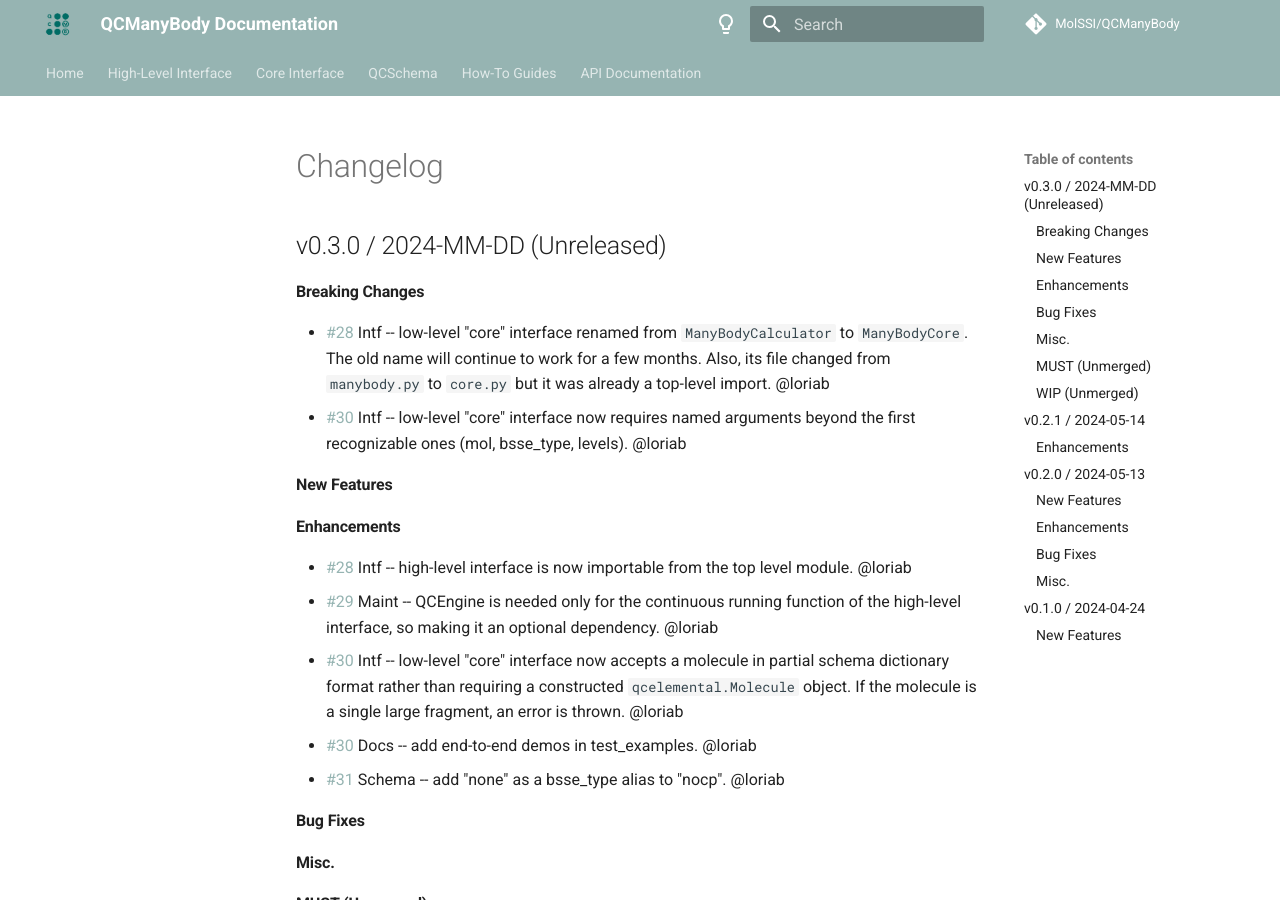
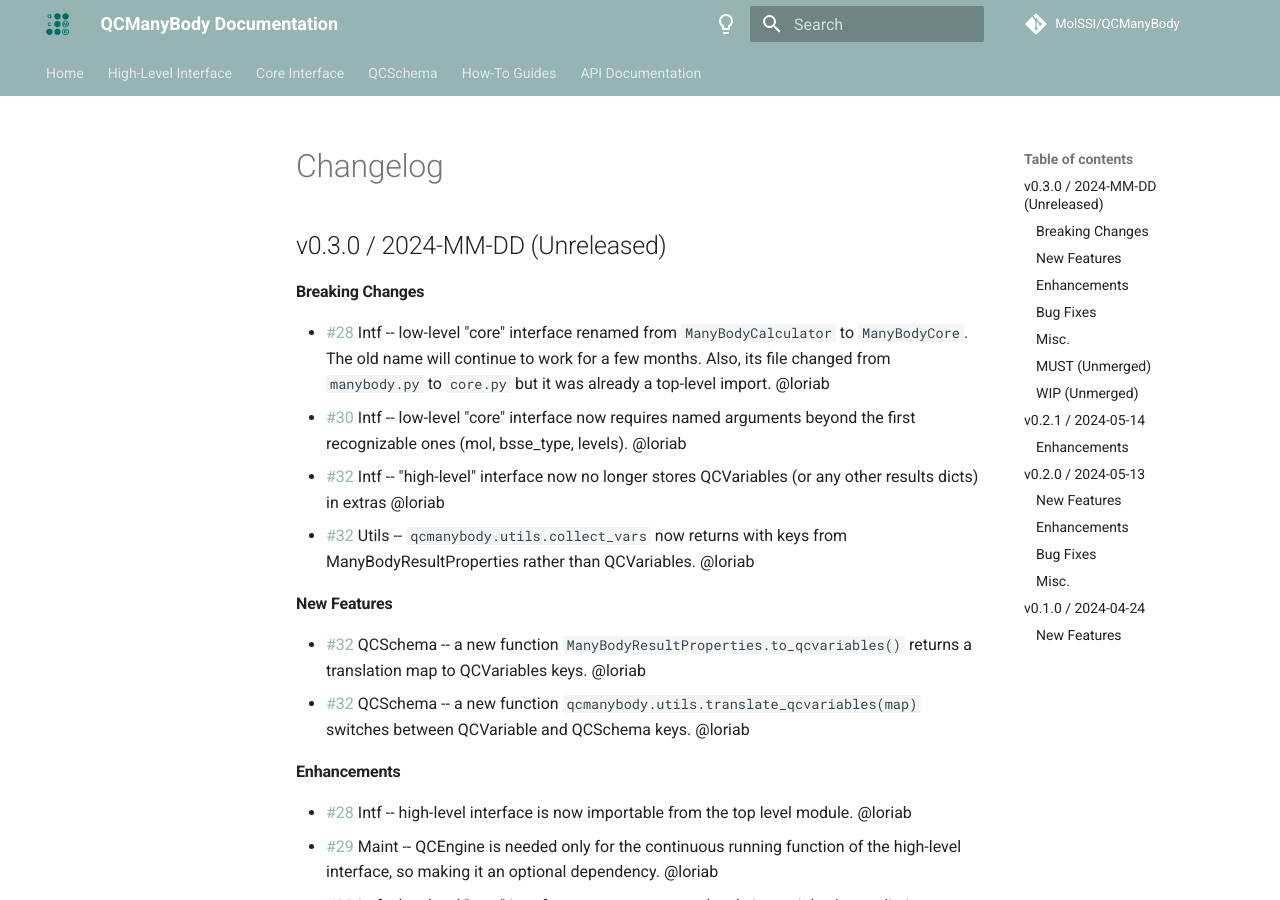
Before and after one commit to MolSSI/QCManyBody, an MkDocs documentation site: the page built from docs/changelog.md, in a window 1280 px wide and 900 px high. Built offline with MkDocs 1.6.1 and Material for MkDocs 9.7.7, drawn with Linux system fonts in a browser that asks for light colours; comment, search, counter and statistics services are not loaded.

Commit message:
changelog

```diff
--- a/docs/changelog.md
+++ b/docs/changelog.md
@@ -28,8 +28,17 @@
    from `manybody.py` to `core.py` but it was already a top-level import. @loriab
  * [\#30](https://github.com/MolSSI/QCManyBody/pull/30) Intf -- low-level "core" interface now requires named arguments
    beyond the first recognizable ones (mol, bsse_type, levels). @loriab
+ * [\#32](https://github.com/MolSSI/QCManyBody/pull/32) Intf -- "high-level" interface now no longer stores QCVariables
+   (or any other results dicts) in extras @loriab
+ * [\#32](https://github.com/MolSSI/QCManyBody/pull/32) Utils -- `qcmanybody.utils.collect_vars` now returns with keys
+    from ManyBodyResultProperties rather than QCVariables. @loriab
 
 #### New Features
+
+ * [\#32](https://github.com/MolSSI/QCManyBody/pull/32) QCSchema -- a new function
+   `ManyBodyResultProperties.to_qcvariables()` returns a translation map to QCVariables keys. @loriab
+ * [\#32](https://github.com/MolSSI/QCManyBody/pull/32) QCSchema -- a new function
+   `qcmanybody.utils.translate_qcvariables(map)` switches between QCVariable and QCSchema keys. @loriab
 
 #### Enhancements
 
```
Also changed, not shown: 1 other file.
